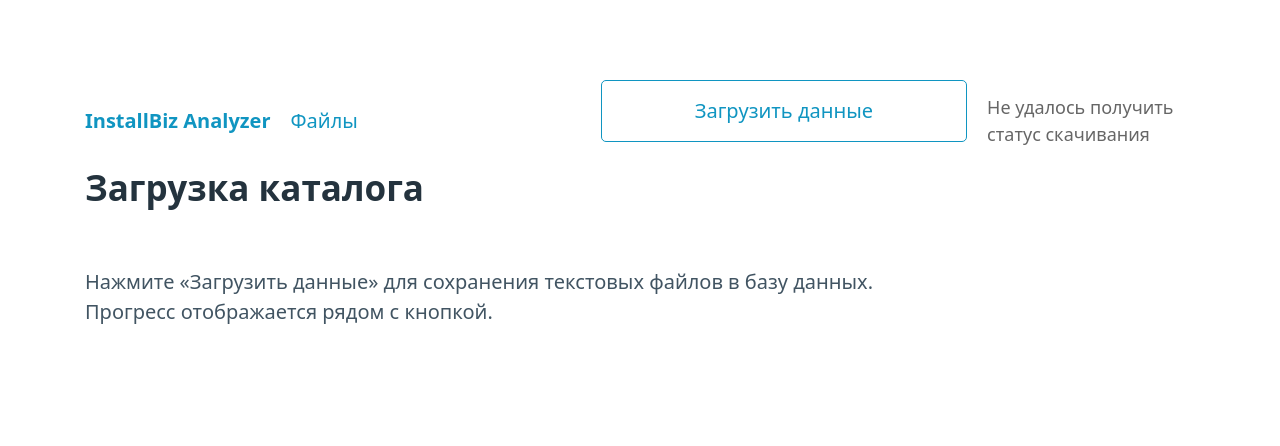
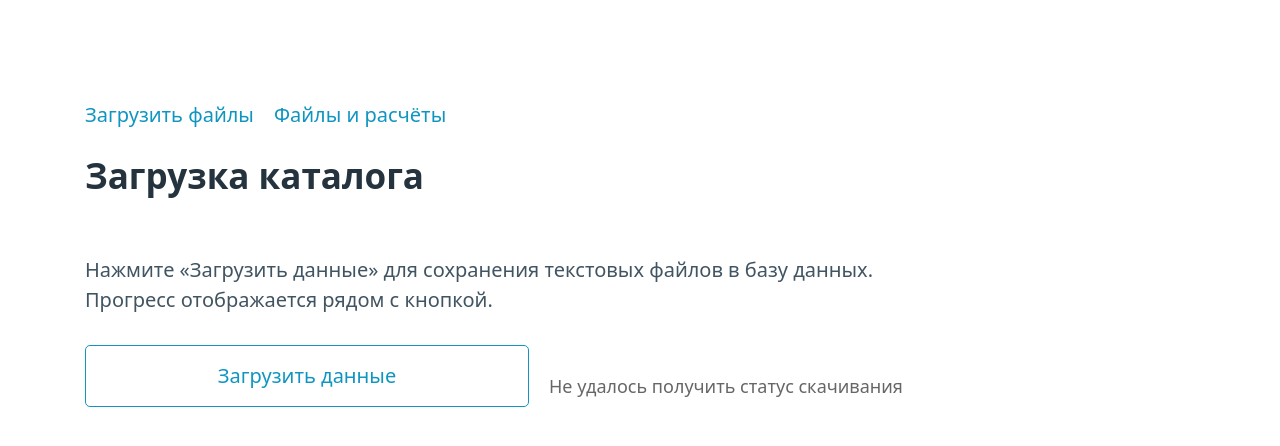
Before and after one commit to Mary-Ku/installbiz-analyzer, a FastAPI app: page / in a window 1280 px wide. Shown: the top 446 px of the page. Run offline with FastAPI, Linux system fonts and the light colour scheme; data that the repository does not hold is empty; parts of the project's set-up code (start-up, migrations or seed data) failed here and were passed over.

Commit message:
Separate analyzing and downloadnig services

```diff
--- /dev/null
+++ b/app/analyzer/__init__.py
@@ -0,0 +1 @@
+"""Пакет страницы файлов и расчётов."""
--- /dev/null
+++ b/app/download/__init__.py
@@ -0,0 +1 @@
+"""Пакет страницы скачивания файлов."""
--- a/app/templates/index.html
+++ b/app/download/templates/index.html
@@ -1,15 +1,6 @@
 {% extends "base.html" %}
 
 {% block title %}InstallBiz Analyzer — Скачивание файлов{% endblock %}
-
-{% block download_controls %}
-<div class="download-controls">
-    <button id="download-btn" class="outline small">
-        Загрузить данные
-    </button>
-    <span id="download-status"></span>
-</div>
-{% endblock %}
 
 {% block content %}
 <h2>Загрузка каталога</h2>
@@ -18,6 +9,15 @@
     <br>Прогресс отображается рядом с кнопкой.
 </p>
 
+<div class="download-controls">
+    <button id="download-btn" class="outline small">
+        Загрузить данные
+    </button>
+    <span id="download-status"></span>
+</div>
+<span id="download-message"></span>
+<span id="db-count"></span>
+
 {% endblock %}
 
 {% block scripts %}
--- a/app/templates/base.html
+++ b/app/templates/base.html
@@ -15,13 +15,10 @@
             <header class="site-header">
                 <nav class="site-nav">
                     <ul>
-                        <li><strong><a href="/">InstallBiz Analyzer</a></strong></li>
-                        <li><a href="/files">Файлы</a></li>
+                        <li><a href="/">Загрузить файлы</a></li>
+                        <li><a href="/files">Файлы и расчёты</a></li>
                     </ul>
                 </nav>
-
-                <!-- Кнопка загрузки и индикатор только на странице загрузки -->
-                {% block download_controls %}{% endblock %}
             </header>
 
             {% block content %}{% endblock %}
--- a/main.py
+++ b/main.py
@@ -10,11 +10,11 @@ from fastapi.responses import HTMLResponse
 from fastapi.staticfiles import StaticFiles
 from fastapi.templating import Jinja2Templates
 
+from app.analyzer.files import router as files_router
+from app.analyzer.stats import router as stats_router
 from app.config import settings
-from app.download import download_service
-from app.download import router as download_router
-from app.files import router as files_router
-from app.stats import router as stats_router
+from app.download.routes import download_service
+from app.download.routes import router as download_router
 
 BASE_DIR = Path(__file__).resolve().parent
 
@@ -46,7 +46,13 @@ async def no_cache_static(
     return response
 
 
-templates = Jinja2Templates(directory=BASE_DIR / 'app' / 'templates')
+templates = Jinja2Templates(
+    directory=[
+        BASE_DIR / 'app' / 'templates',
+        BASE_DIR / 'app' / 'download' / 'templates',
+        BASE_DIR / 'app' / 'analyzer' / 'templates',
+    ],
+)
 
 app.include_router(download_router, prefix='/api/download')
 app.include_router(files_router, prefix='/api/files')
--- a/static/css/style.css
+++ b/static/css/style.css
@@ -19,11 +19,25 @@
     align-items: center;
 }
 
+#download-btn {
+    width: 40%;
+}
+
 /* Индикатор прогресса скачивания */
-#download-status {
+#download-status,
+#download-message,
+#db-count {
     color: #666;
     font-size: 0.9em;
+}
+
+#download-status {
     margin-left: 1rem;
+}
+
+#download-message,
+#db-count {
+    display: block;
 }
 
 #download-status.running {
--- a/static/js/download.js
+++ b/static/js/download.js
@@ -3,6 +3,8 @@
 
 const downloadBtn = document.getElementById('download-btn');
 const statusEl = document.getElementById('download-status');
+const messageEl = document.getElementById('download-message');
+const dbCountEl = document.getElementById('db-count');
 
 const POLL_INTERVAL_MS = 1500;
 
@@ -28,23 +30,23 @@ function formatNskTime(isoString) {
     });
 }
 
-// Отображает текущий статус и количество файлов в базе
+// Отображает текущий статус, итоговое сообщение и количество файлов в базе
 function renderStatus(status) {
     statusEl.classList.toggle('running', status.is_running);
-
-    const filesInDbText = ` Файлов в базе: ${status.files_in_db}.`;
+    dbCountEl.textContent = `Файлов в базе: ${status.files_in_db}.`;
 
     if (status.is_running) {
         const startedAt = formatNskTime(status.started_at);
         statusEl.textContent =
             `Старт в ${startedAt} по НСК. ` +
             `Получено ${status.received_names} названий, ` +
-            `скачано ${status.downloaded_files} из ${status.received_names}.` +
-            filesInDbText;
+            `скачано ${status.downloaded_files} из ${status.received_names}.`;
+        messageEl.textContent = '';
         return;
     }
 
-    statusEl.textContent = (status.message || 'Скачивание не запущено.') + filesInDbText;
+    statusEl.textContent = '';
+    messageEl.textContent = status.message || 'Скачивание не запущено.';
 }
 
 // Узнаёт эндпоинт статуса, останавливает polling по завершении процесса
```
Also changed, not shown: app/analyzer/files.py (renamed from app/files.py), app/analyzer/stats.py (renamed from app/stats.py), app/analyzer/templates/files.html (renamed from app/templates/files.html), app/download/routes.py (renamed from app/download.py).
